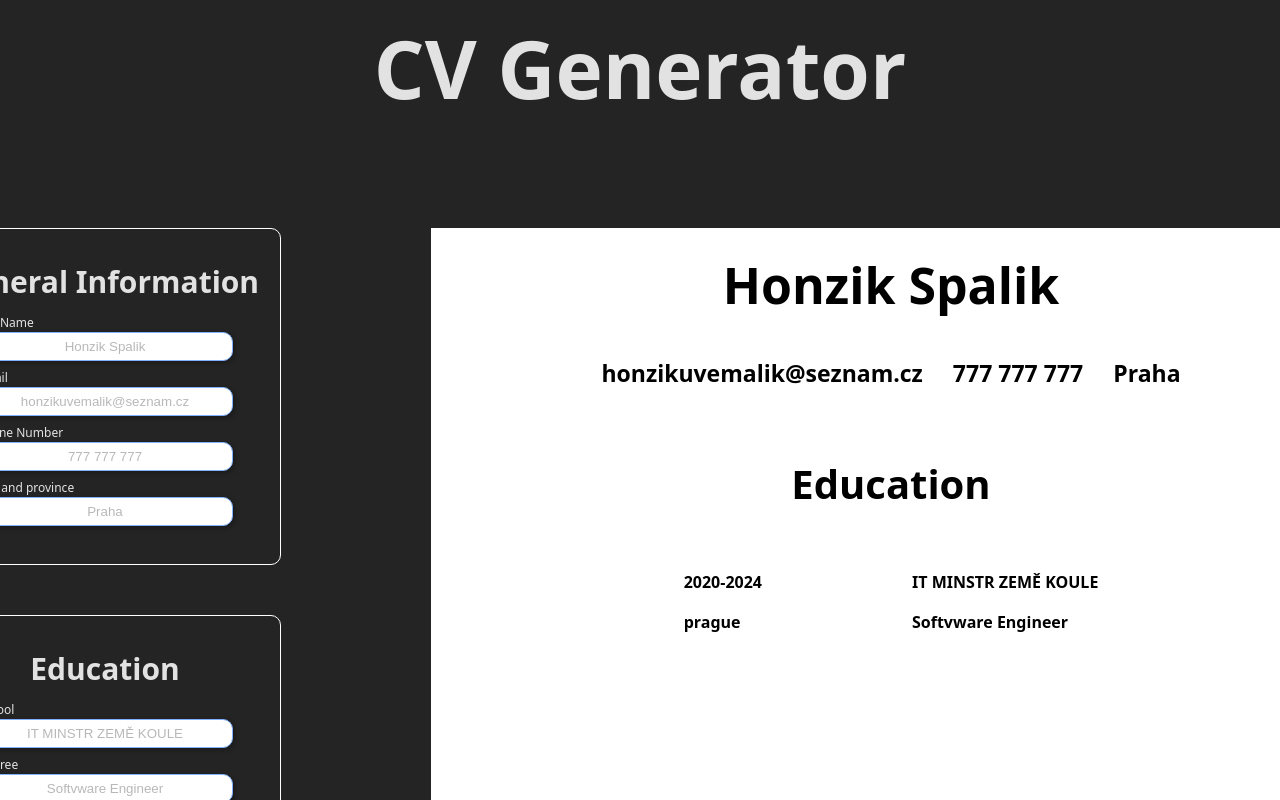
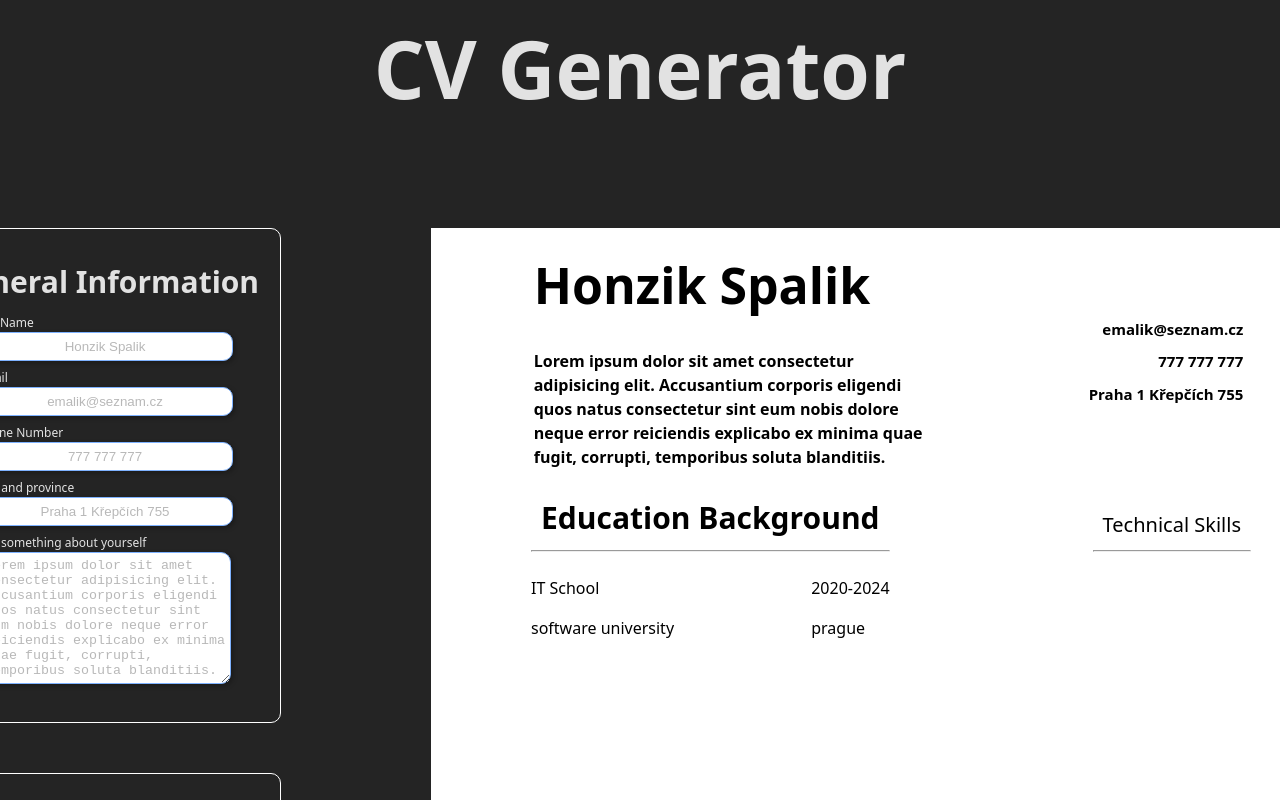
Before and after one commit to Numsik/cvgenerator, a React (Vite) app: page / in a window 1280 px wide. Shown: the top 800 px of the page. Built offline with nearby package versions, Linux system fonts and the light colour scheme.

Commit message:
like new thinsg added

```diff
--- a/src/functionality.jsx
+++ b/src/functionality.jsx
@@ -5,14 +5,15 @@
 function Aplikacka(){
     const [array, SetArray] = useState({
     fullname: "Honzik Spalik",
-    email: "honzikuvemalik@seznam.cz",
+    email: "emalik@seznam.cz",
     phone: "777 777 777",
-    city: "Praha"
+    city: "Praha 1 Křepčích 755",
+    about: "Lorem ipsum dolor sit amet consectetur adipisicing elit. Accusantium corporis eligendi quos natus consectetur sint eum nobis dolore neque error reiciendis explicabo ex minima quae fugit, corrupti, temporibus soluta blanditiis."
     })
 
     const [education, setEducation] = useState({
-        school: "IT MINSTR ZEMĚ KOULE",
-        degree: "Softvware Engineer",
+        school: "IT School",
+        degree: "software university",
         startdate: 2020,
         enddate: 2024,
         place: "prague"
@@ -59,6 +60,10 @@
                         <p>City and province</p>
                         <input placeholder="City and province" name="city" onChange={handleChange} value={array.city}/>
                     </div>
+                    <div className="inputy">
+                        <p>Tell something about yourself</p>
+                        <textarea placeholder="About" name="about" onChange={handleChange} value={array.about}/>
+                    </div>
                 </div>
 
                 <div className="education borderr">
@@ -89,7 +94,11 @@
 
             <div className="blankpage">
                 <div>
+                    <div className="display-row">
+                        <div className="uprava">
                             <p className="fullname">{array.fullname}</p>
+                            <p className="about">{array.about}</p>
+                        </div>
 
                         <div className="contact">
                             <p className="email">{array.email}</p>
@@ -97,21 +106,43 @@
                             <p className="city">{array.city}</p>
                         </div>
                     </div>
-                <p className="educationheading">Education</p>
-                <div>
 
 
-                    <div className="display-row">
+
+                </div>
+
+                <div className="row nejakejcenter">
+                    <div>
+                        <p className="educationheading">Education Background</p>
+                        <hr></hr>
+
+                        <div className="row">
+
+                            <div>
+                                <p>{education.school}</p>
+                                <p>{education.degree}</p>
+                            </div>
+
                             <div>
                                 <p>{education.startdate}-{education.enddate}</p>
                                 <p>{education.place}</p>
                             </div>
 
+                        </div>
+
+                    </div>
+                    <div className="mm">
+                        <p className="technicalskils">Technical Skills</p>
+                        <hr></hr>
+                    </div>
+
+
+                </div>
+
                 <div>
-                            <p>{education.school}</p>
-                            <p>{education.degree}</p>
-                        </div>
-                    </div>
+
+
+
 
                 </div>
 
--- a/src/styles/leftpanel.css
+++ b/src/styles/leftpanel.css
@@ -39,6 +39,24 @@
     color: rgb(184, 184, 184);
     box-shadow: 2px 2px 5px rgba(0, 0, 0, 0.281);
 }
+textarea{
+    border: 1px solid #7EB2FF;
+    border-radius: 10px;
+    height: 120px;
+    width: 240px;
+    margin-bottom: 8px;
+    padding: 5px;
+    color: rgb(184, 184, 184);
+    box-shadow: 2px 2px 5px rgba(0, 0, 0, 0.281);
+}
+.uprava{
+    display: flex;
+    flex-direction: column;
+    align-items: start;
+}
+.about{
+    max-width: 400px;
+}
 .inputy p{
     font-size: 12px;
     margin: 0;
@@ -48,16 +66,34 @@
     margin-top: 50px;
 }
 .educationheading{
-    font-size: 40px;
+    font-size: 30px;
     font-weight: 600;
+    margin: 10px;
 }
 .display-row{
     display: flex;
     flex-direction: row;
     gap: 150px;
+    align-items: center;
 }
 .display-row p{
     font-weight: 600;
+}
+.mm{
+    margin-top: 15px;
+}
+.row{
+    display: flex;
+    flex-direction: row;
+    justify-content: space-between;
+}
+.nejakejcenter{
+    width: 80%;
+    align-items: start;
+}
+.technicalskils{
+    font-size: 20px;
+    margin: 10px;
 }
 
 /*tadyx zacine ta bila stranka*/
@@ -81,10 +117,11 @@
 }
 .contact{
     display: flex;
-    flex-direction: row;
-    gap: 30px;
+    flex-direction: column;
 }
 .contact p{
     font-weight: 600;
-    font-size: 23px;
+    font-size: 15px;
+    margin: 5px;
+    text-align: end;
 }
```
Lines whose indentation alone changed are shown as unchanged.
